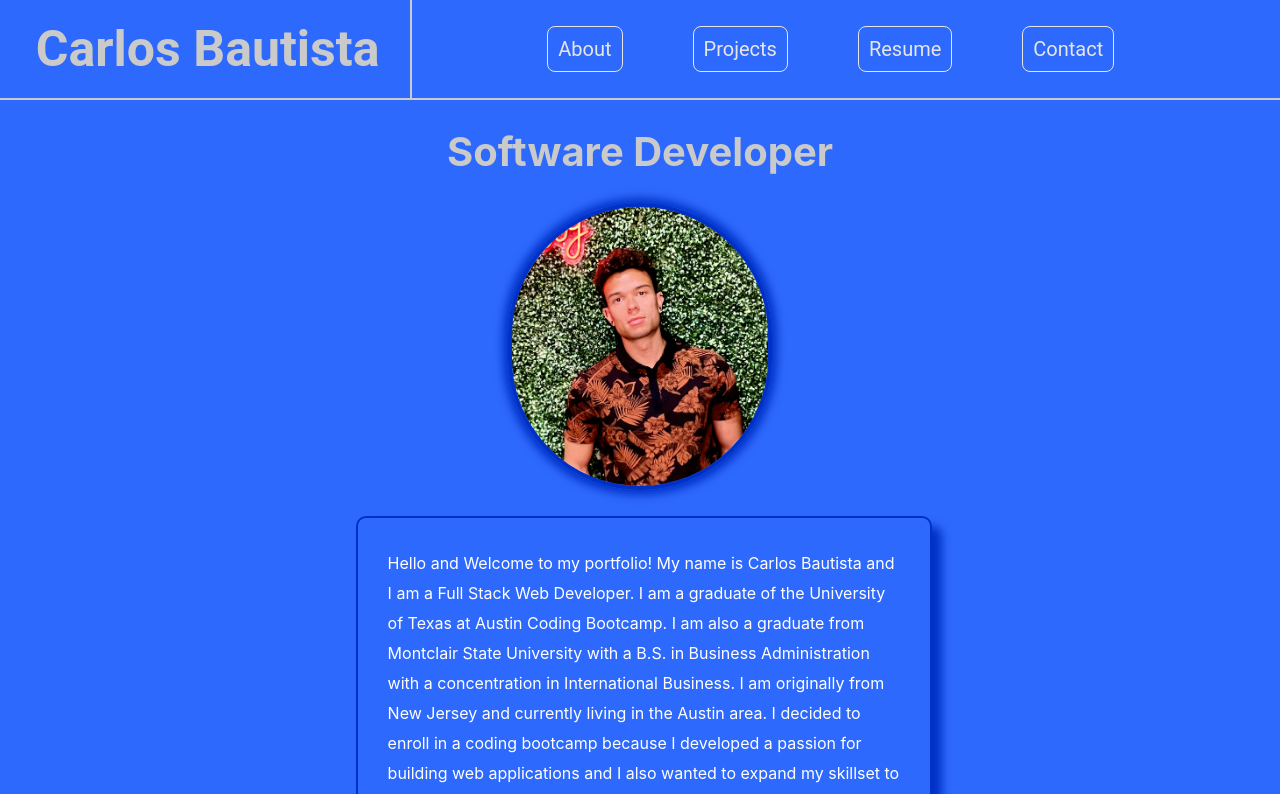
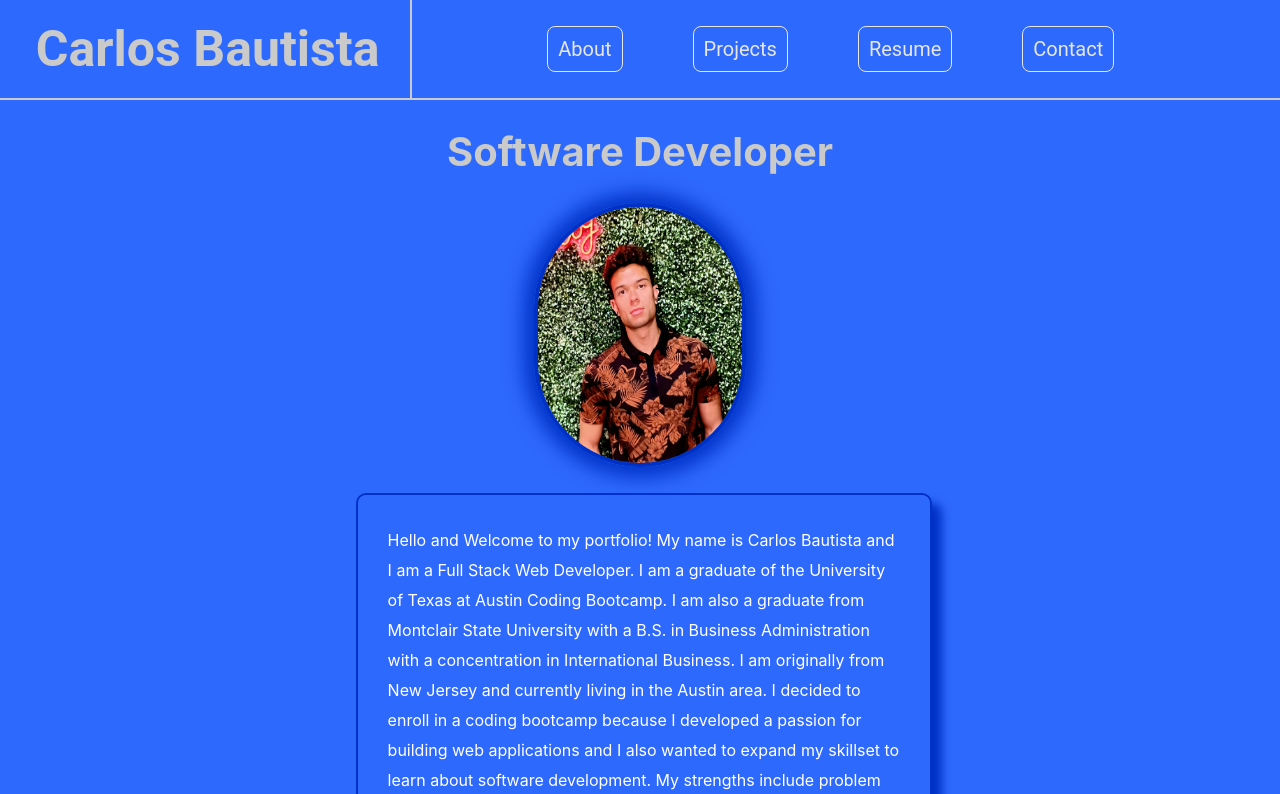
Before and after one commit to CxLos/CxLos-Portfolio, a React (Create React App) app in the folder cxlos20-portfolio/: page / in a window 1280 px wide. Shown: the top 794 px of the page. Built offline with nearby package versions, Linux system fonts and the light colour scheme.

Commit message:
resized headshot

```diff
--- a/cxlos20-portfolio/src/App.css
+++ b/cxlos20-portfolio/src/App.css
@@ -93,9 +93,9 @@ header{
   border: 4px solid;
   border-radius: 200px;
   border-color: rgb(0, 49, 198);
-  box-shadow: 0px 0px 10px 5px rgb(0, 49, 198);
-  width: 20%;
-  height: 20%;
+  box-shadow: 0px 0px 20px 10px rgb(0, 49, 198);
+  width: 16vw;
+  height: 32vh;
   align-items: center;
   align-self: center;
   align-content: center;
```
